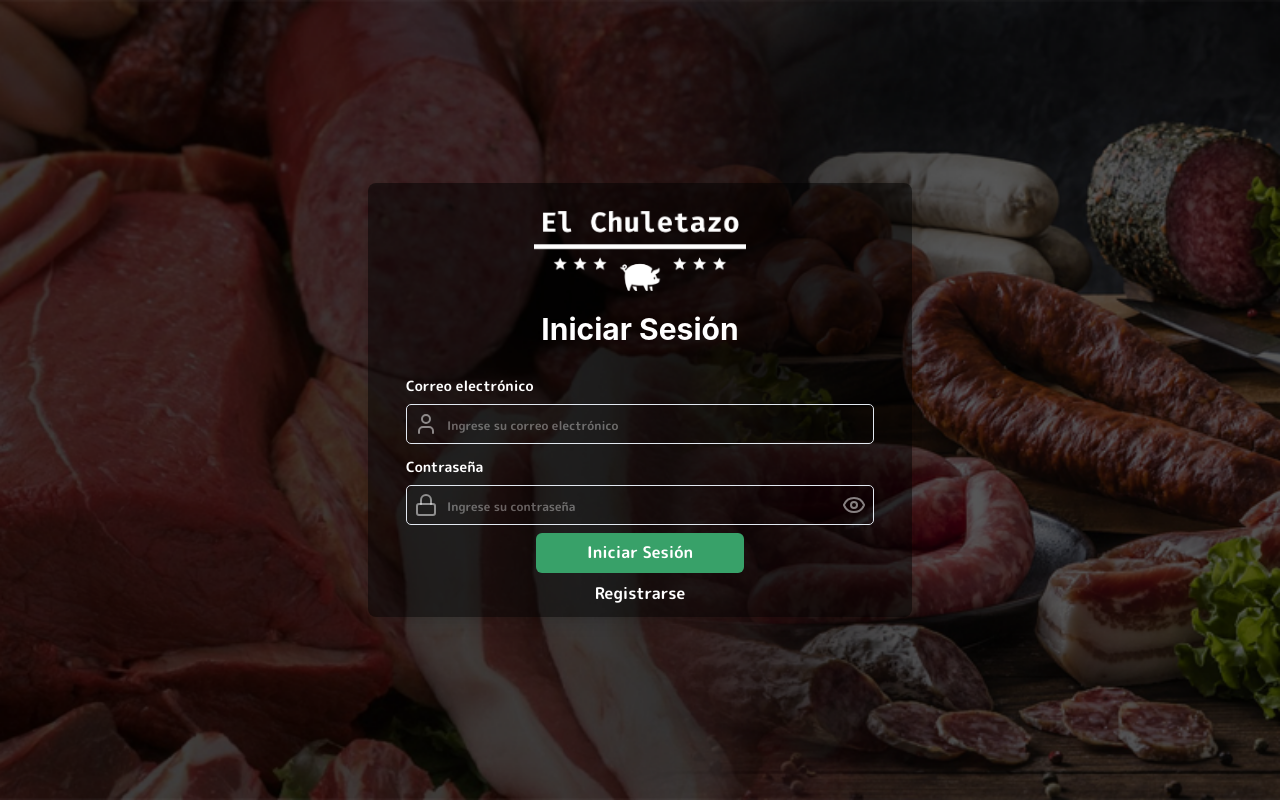
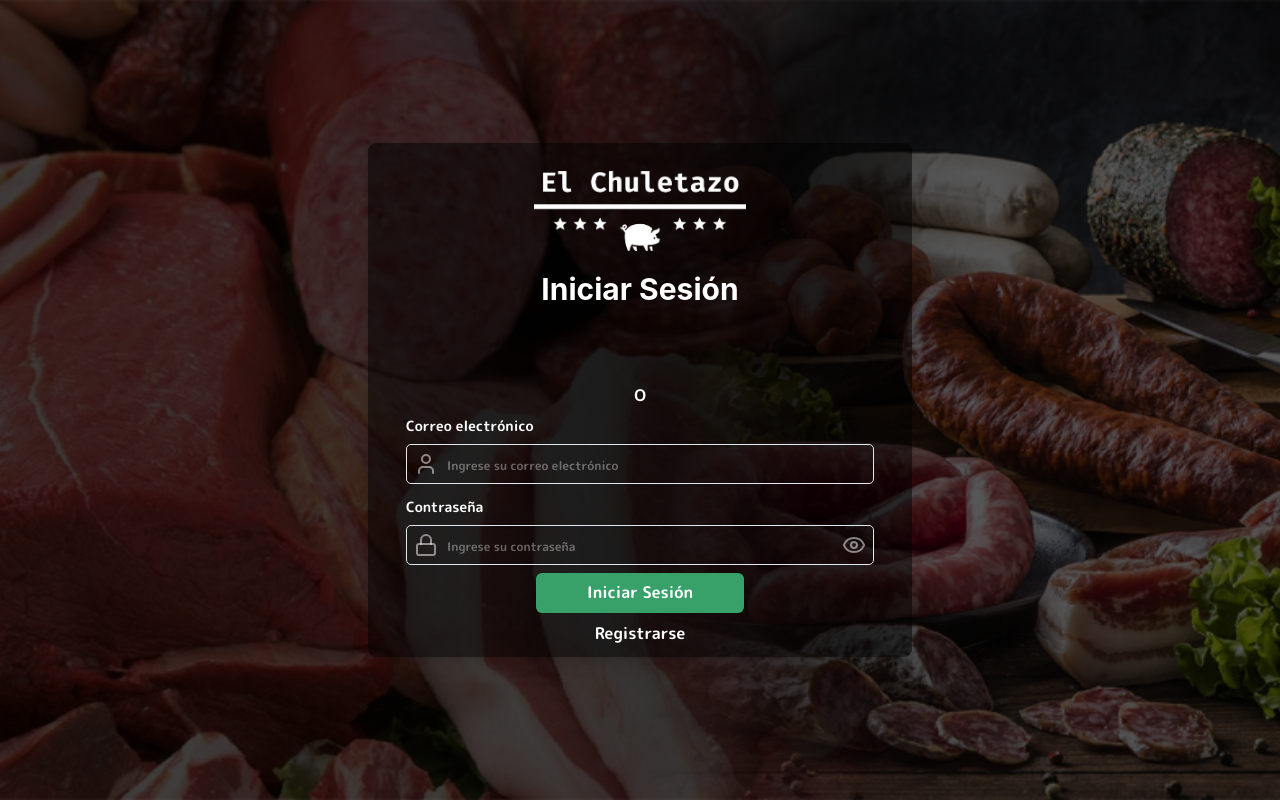
Before and after one commit to Ztaz9906/el_chuletazo_frontend, a React (Vite) app: page /login in a window 1280 px wide. Built offline with nearby package versions, Linux system fonts and the light colour scheme.

Commit message:
Agregado oauth de google

```diff
--- a/package.json
+++ b/package.json
@@ -13,6 +13,7 @@
     "@chakra-ui/react": "^2.8.2",
     "@emotion/react": "^11.13.3",
     "@emotion/styled": "^11.13.0",
+    "@react-oauth/google": "^0.12.1",
     "@reduxjs/toolkit": "^2.2.7",
     "axios": "^1.7.7",
     "chakra-react-select": "^4.9.2",
--- a/src/components/auth/login/Login.jsx
+++ b/src/components/auth/login/Login.jsx
@@ -8,9 +8,11 @@ import {
   Image,
   Link,
   Spinner,
+  Text,
   useToast,
   VStack,
 } from "@chakra-ui/react";
+import { GoogleLogin, GoogleOAuthProvider } from "@react-oauth/google"; // Importa el botón de Google
 import { initialValues } from "@/components/auth/login/schema/initialValues.js";
 import { validationSchema } from "@/components/auth/login/schema/validations.js";
 
@@ -25,6 +27,7 @@ export default function Login() {
   const toast = useToast();
   const [loginMutation] = useLoginMutation();
   const navigate = useNavigate();
+
   const handleSubmit = async (values, actions) => {
     try {
       await loginMutation(values);
@@ -34,7 +37,6 @@ export default function Login() {
         duration: 3000,
         isClosable: true,
       });
-      // Aquí iría la redirección después del login exitoso
       navigate("/productos");
     } catch (error) {
       toast({
@@ -47,6 +49,21 @@ export default function Login() {
     } finally {
       actions.setSubmitting(false);
     }
+  };
+
+  const handleGoogleSuccess = (response) => {
+    console.log("Login con Google exitoso:", response);
+    // Lógica para manejar el login exitoso
+  };
+
+  const handleGoogleFailure = (error) => {
+    console.error("Error de login con Google:", error);
+    toast({
+      title: "Error al iniciar sesión con Google",
+      status: "error",
+      duration: 3000,
+      isClosable: true,
+    });
   };
 
   return (
@@ -87,7 +104,18 @@ export default function Login() {
             >
               {({ isSubmitting }) => (
                 <Form>
-                  <VStack spacing={2}>
+                  <VStack
+                    spacing={2}
+                    justifyContent={"center"}
+                    align={"center"}
+                  >
+                    <GoogleOAuthProvider clientId="TU_GOOGLE_CLIENT_ID">
+                      <GoogleLogin
+                        onSuccess={handleGoogleSuccess}
+                        onError={handleGoogleFailure}
+                      />
+                    </GoogleOAuthProvider>
+                    <Text color={"white"}>O</Text>
                     <LoginForm />
                     <Button
                       type="submit"
```
Also changed, not shown: 1 other file (tests, documents, lock files or other folders).
